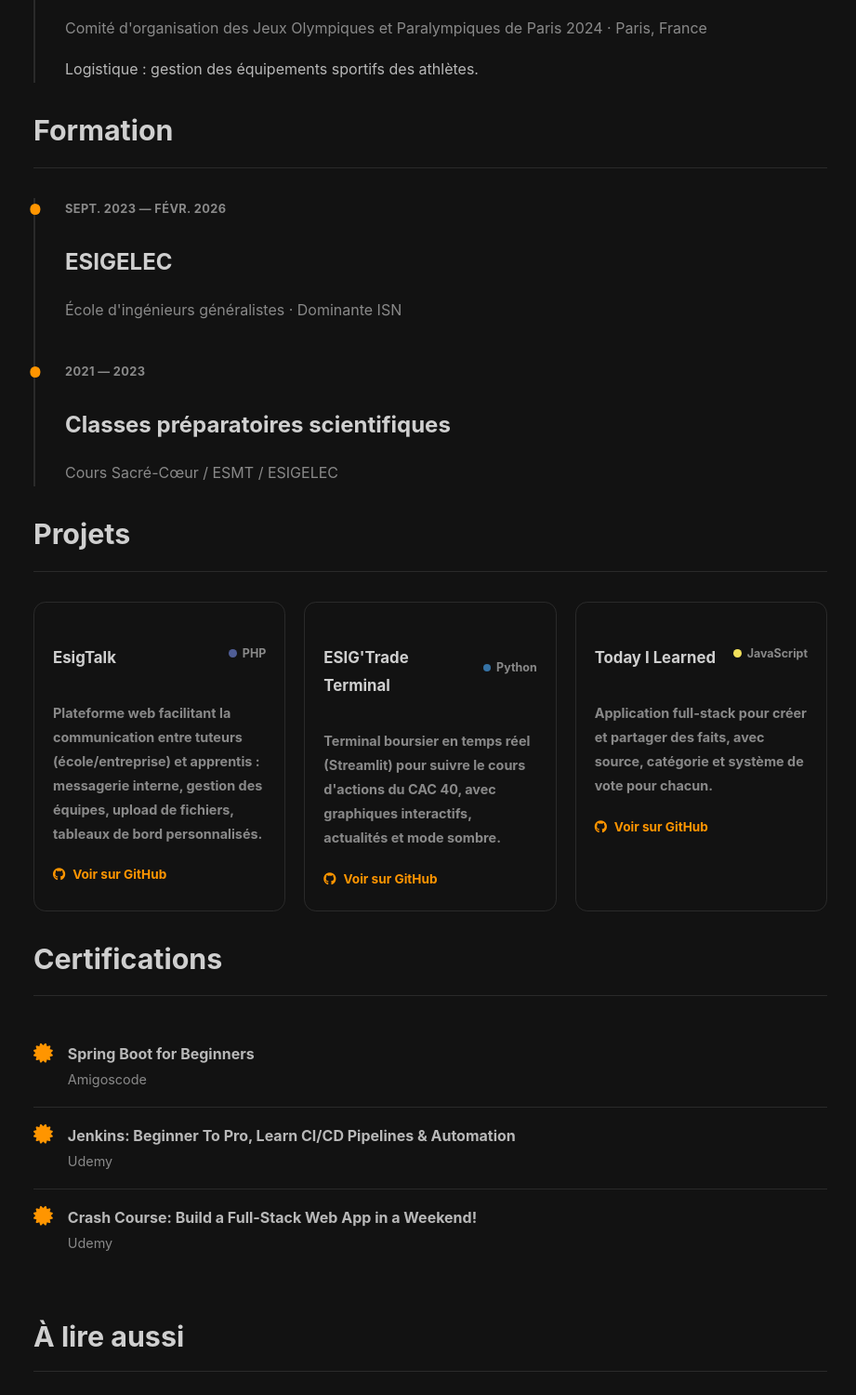
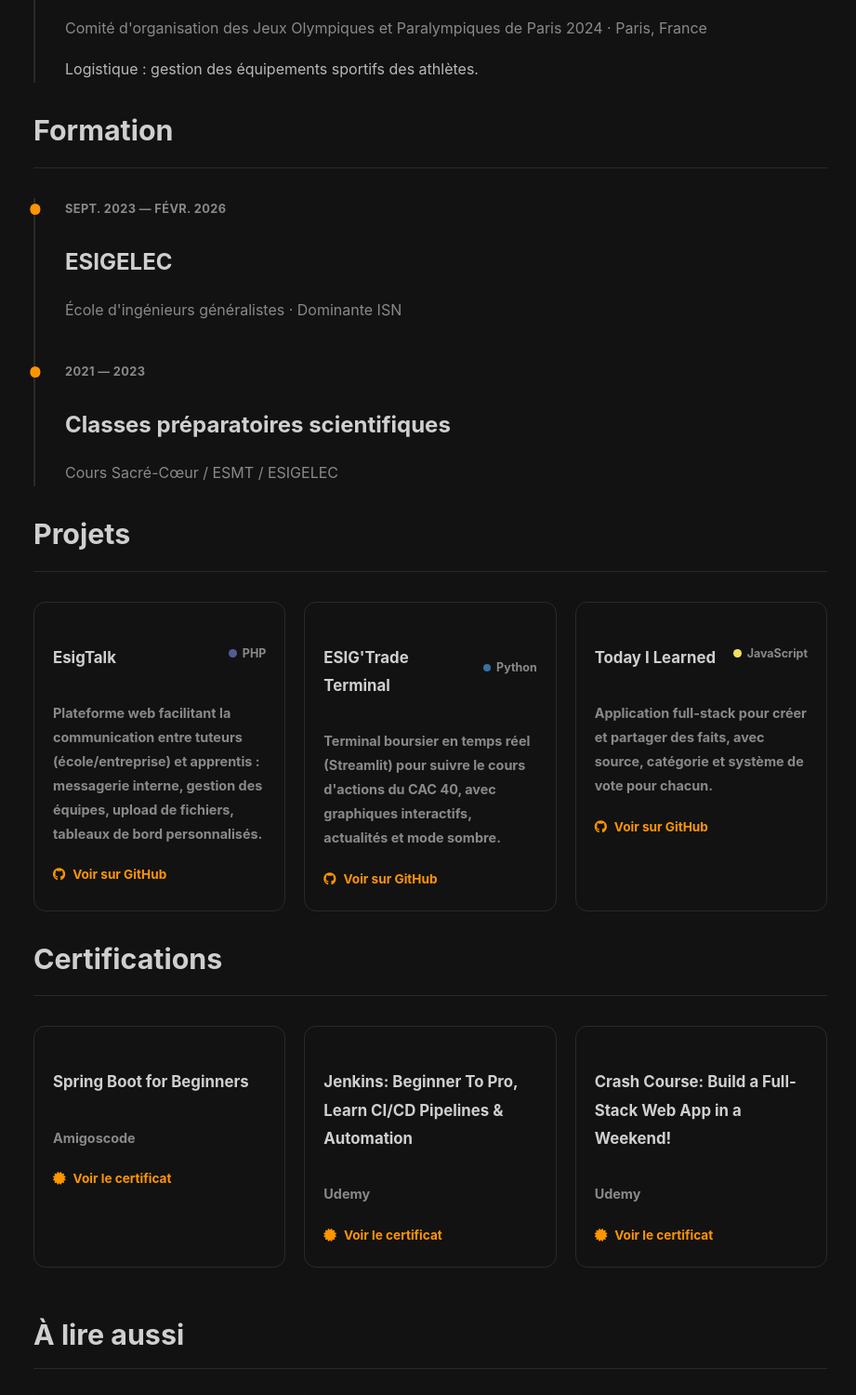
Before and after one commit to sfalloudiene/sfalloudiene.github.io, a Jekyll site: the page built from about.md, in a window 1280 px wide, cut to the strip 1604-3104 px from the top of the page. Shown: the whole strip at 93% size, without its empty margins (177-1098 px from the left). Built offline with Jekyll 4.4.1, drawn with Linux system fonts in a browser that asks for light colours; nearby versions of some CDN libraries.

Commit message:
Redesign Certifications as cards and link the Amigoscode certificate
Certifications now reuse the Projects card component (.project-card)
instead of the old list-style .certifications__item rows, so both
sections look consistent. Dropped the now-unused .certifications* CSS.
All three certifications link to their certificate URL.

Co-Authored-By: Claude Sonnet 5 <noreply@anthropic.com>
Claude-Session: https://claude.ai/code/session_01Pw2VjeJ6hvYuKfitpuhZPd

```diff
--- a/_sass/custom.scss
+++ b/_sass/custom.scss
@@ -440,47 +440,6 @@ $nav-font-stack: -apple-system, BlinkMacSystemFont, "Segoe UI", Roboto, Helvetic
   }
 }
 
-// Certifications (about page)
-.certifications {
-  margin: 2rem 0 1rem;
-}
-
-.certifications__item {
-  display: flex;
-  align-items: flex-start;
-  gap: 1rem;
-  padding: 1rem 0;
-  border-bottom: 1px solid $border-color-l;
-
-  &:last-child {
-    border-bottom: none;
-  }
-
-  i {
-    color: $main-color-1;
-    font-size: 1.3rem;
-    margin-top: 0.2rem;
-  }
-}
-
-.certifications__title {
-  font-weight: map-get($base, font-weight-bold);
-}
-
-a.certifications__title {
-  color: inherit !important;
-  text-decoration: none !important;
-
-  &:hover {
-    color: $main-color-1 !important;
-  }
-}
-
-.certifications__issuer {
-  color: $text-color-l;
-  font-size: 0.9rem;
-}
-
 // Recent posts preview grid (homepage)
 .recent-posts {
   margin-bottom: 2rem;
--- a/about.md
+++ b/about.md
@@ -207,31 +207,31 @@ Ce site rassemble mon parcours, mes projets, et mes notes techniques.
 
 <section class="timeline-section">
 <h2 class="timeline-section__heading">Certifications</h2>
-<div class="certifications">
+<div class="projects">
 
-<div class="certifications__item">
-<i class="fas fa-certificate"></i>
-<div>
-<div class="certifications__title">Spring Boot for Beginners</div>
-<div class="certifications__issuer">Amigoscode</div>
+<a class="project-card" href="https://app.amigoscode.com/courses/267273/certificate" target="_blank" rel="noopener">
+<div class="project-card__header">
+<h3 class="project-card__title">Spring Boot for Beginners</h3>
 </div>
+<p class="project-card__desc">Amigoscode</p>
+<span class="project-card__link"><i class="fas fa-certificate"></i> Voir le certificat</span>
+</a>
+
+<a class="project-card" href="https://www.udemy.com/certificate/UC-a060d4e3-0bf0-4918-9fc7-8e032f61fd2f/" target="_blank" rel="noopener">
+<div class="project-card__header">
+<h3 class="project-card__title">Jenkins: Beginner To Pro, Learn CI/CD Pipelines &amp; Automation</h3>
 </div>
+<p class="project-card__desc">Udemy</p>
+<span class="project-card__link"><i class="fas fa-certificate"></i> Voir le certificat</span>
+</a>
 
-<div class="certifications__item">
-<i class="fas fa-certificate"></i>
-<div>
-<a class="certifications__title" href="https://www.udemy.com/certificate/UC-a060d4e3-0bf0-4918-9fc7-8e032f61fd2f/" target="_blank" rel="noopener">Jenkins: Beginner To Pro, Learn CI/CD Pipelines &amp; Automation</a>
-<div class="certifications__issuer">Udemy</div>
+<a class="project-card" href="https://www.udemy.com/certificate/UC-b93f9779-f0c4-4c84-a0d6-7296bb7ba842/" target="_blank" rel="noopener">
+<div class="project-card__header">
+<h3 class="project-card__title">Crash Course: Build a Full-Stack Web App in a Weekend!</h3>
 </div>
-</div>
-
-<div class="certifications__item">
-<i class="fas fa-certificate"></i>
-<div>
-<a class="certifications__title" href="https://www.udemy.com/certificate/UC-b93f9779-f0c4-4c84-a0d6-7296bb7ba842/" target="_blank" rel="noopener">Crash Course: Build a Full-Stack Web App in a Weekend!</a>
-<div class="certifications__issuer">Udemy</div>
-</div>
-</div>
+<p class="project-card__desc">Udemy</p>
+<span class="project-card__link"><i class="fas fa-certificate"></i> Voir le certificat</span>
+</a>
 
 </div>
 </section>
```
